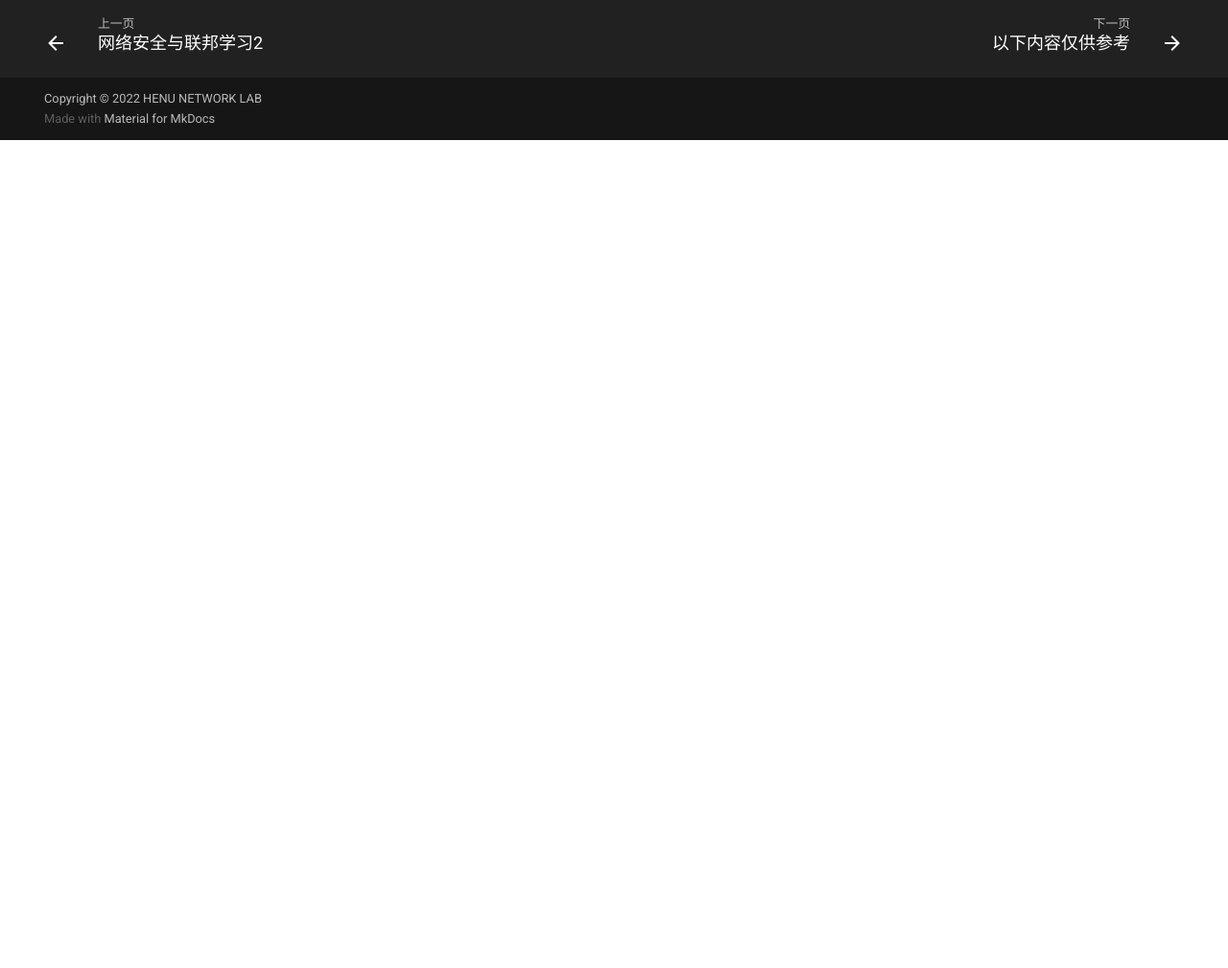
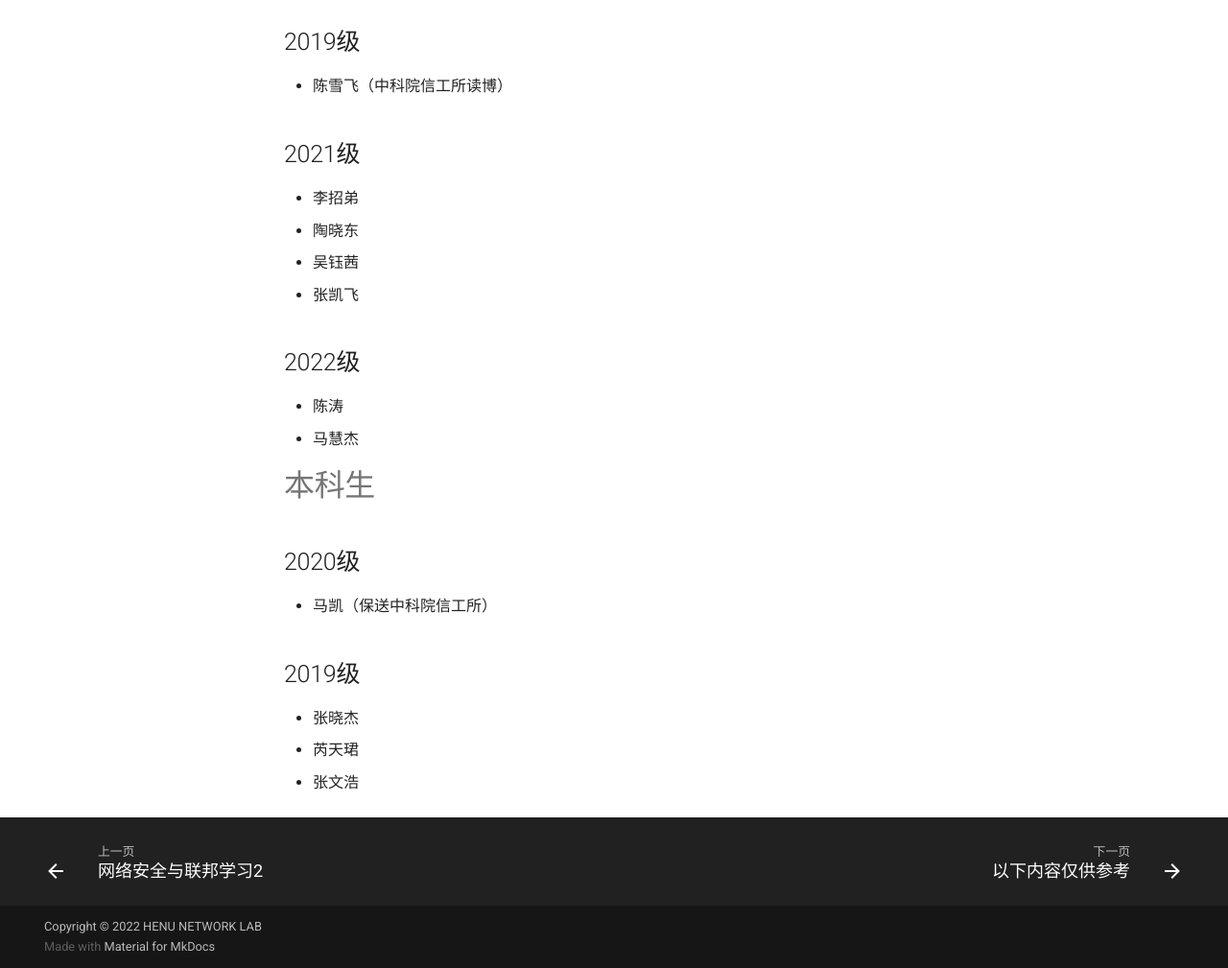
Before and after one commit to InfoSecGroup/InfoSecGroup.github.io, a plain HTML site: page team/index.html in a window 1280 px wide. Shown: the part 654-1663 px from the top of the page at 96% size. Before the commit the page ends 800 px from the top, so only its background shows below. Drawn offline with Linux system fonts and the light colour scheme.

Commit message:
update
update

```diff
--- a/team/index.html
+++ b/team/index.html
@@ -1018,6 +1018,40 @@
 <p>研究基于联邦拆分学习在资源受限的设备中高效计算。</p>
 
 
+<h1 id="_1">研究生</h1>
+
+<h2 id="1">2019级</h2>
+<ul>
+<li>陈雪飞（中科院信工所读博）</li>
+</ul>
+
+<h2 id="1">2021级</h2>
+<ul>
+<li>李招弟</li>
+<li>陶晓东</li>
+<li>吴钰茜</li>
+<li>张凯飞</li>
+</ul>
+
+<h2 id="1">2022级</h2>
+<ul>
+<li>陈涛</li>
+<li>马慧杰</li>
+</ul>
+
+<h1 id="_1">本科生</h1>
+
+<h2 id="1">2020级</h2>
+<ul>
+<li>马凯（保送中科院信工所）</li>
+</ul>
+
+<h2 id="1">2019级</h2>
+<ul>
+<li>张晓杰</li>
+<li>芮天珺</li>
+<li>张文浩</li>
+</ul>
 
 
 
```
